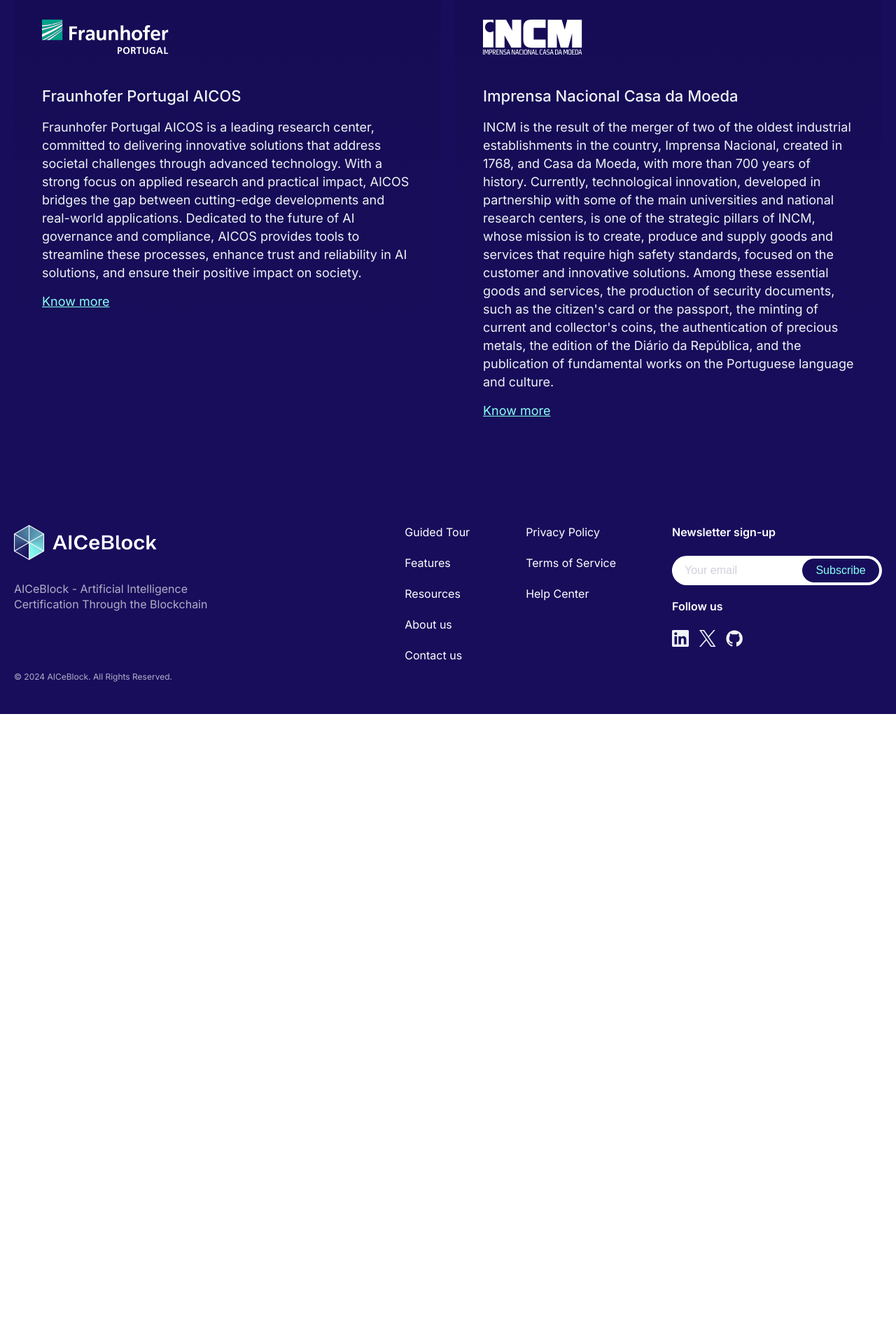
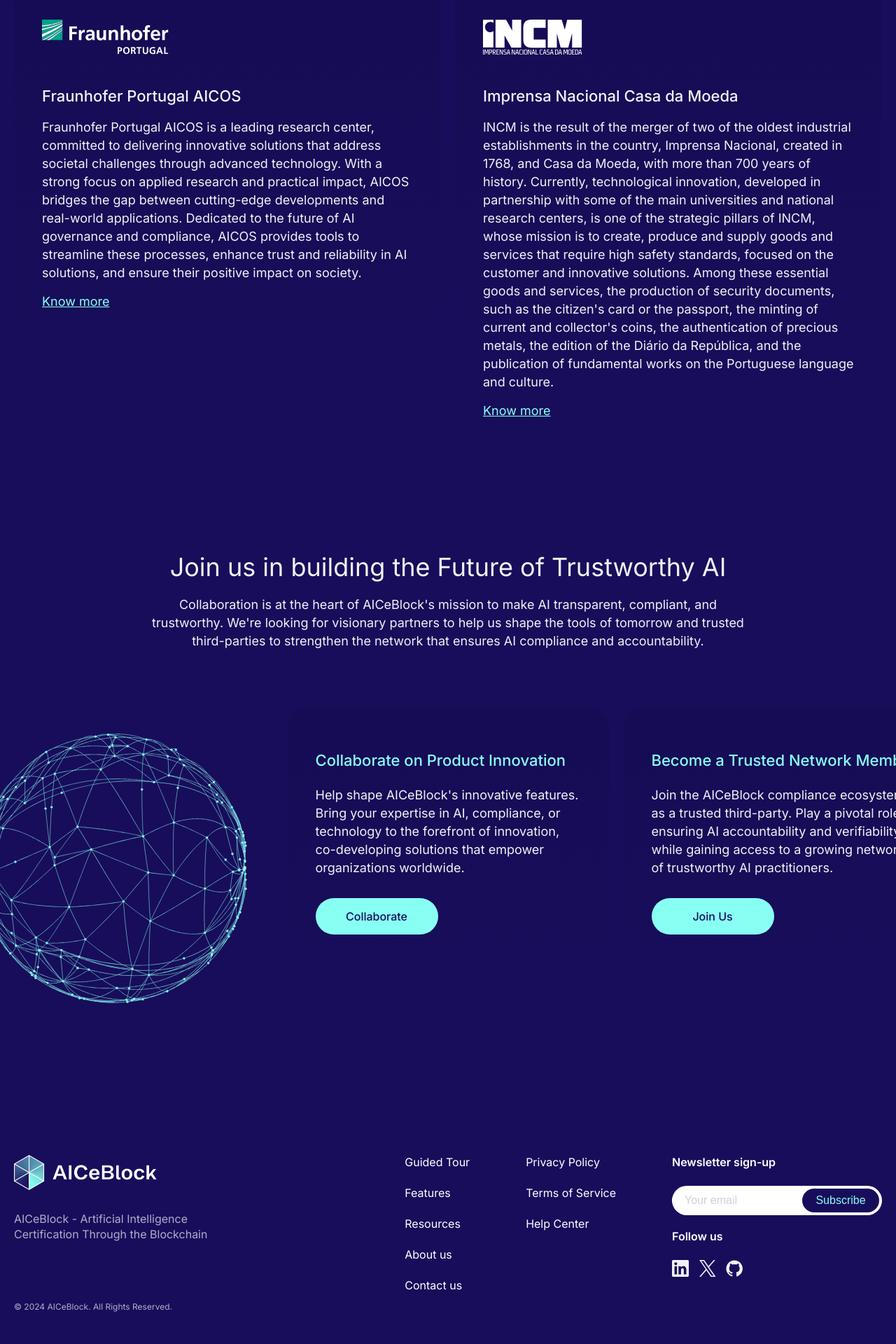
Before and after one commit to fraunhoferportugal/aiceblock-website, a Jekyll site: the page built from about-us.md, in a window 1280 px wide. Shown: the part 1130-3050 px from the top of the page at 70% size. Built offline with Jekyll 4.4.1, drawn with Linux system fonts in a browser that asks for light colours; before the commit the page ends 2150 px from its top, so only the background shows below that.

Commit message:
feat: add network section

```diff
--- /dev/null
+++ b/_data/network_section.yaml
@@ -0,0 +1,23 @@
+title: "Join us in building the Future of Trustworthy AI"
+subtitle: >
+  Collaboration is at the heart of AICeBlock's mission to make AI transparent, compliant, and trustworthy.
+  We're looking for visionary partners to help us shape the tools of tomorrow and trusted third-parties to strengthen the network that ensures AI compliance and accountability.
+
+image:
+  src: "/assets/images/about-us/global-network.svg"
+  alt: "Global Network Image"
+
+columns:
+  - title: "Collaborate on Product Innovation"
+    description: >
+      Help shape AICeBlock's innovative features. Bring your expertise in AI, compliance, or technology to the forefront of innovation, co-developing solutions that empower organizations worldwide.
+    button:
+      text: "Collaborate"
+      url: "/"
+
+  - title: "Become a Trusted Network Member"
+    description: >
+      Join the AICeBlock compliance ecosystem as a trusted third-party. Play a pivotal role in ensuring AI accountability and verifiability while gaining access to a growing network of trustworthy AI practitioners.
+    button:
+      text: "Join Us"
+      url: "/"
--- /dev/null
+++ b/_includes/network_section.html
@@ -0,0 +1,18 @@
+<div class="network-section">
+    <div class="network-content-wrapper">
+        <div class="network-text-content">
+            <h2>{{ site.data.network_section.title }}</h2>
+            <p>{{ site.data.network_section.subtitle }}</p>
+        </div>
+        <div class="network-container">
+            <img src="{{ site.data.network_section.image.src }}" alt="{{ site.data.network_section.image.alt }}" />
+            {% for column in site.data.network_section.columns %}
+            <div class="network-column">
+                <h3>{{ column.title }}</h3>
+                <p>{{ column.description }}</p>
+                <a href="{{ column.button.url }}">{{ column.button.text }}</a>
+            </div>
+            {% endfor %}
+        </div>
+    </div>
+</div>
--- a/about-us.md
+++ b/about-us.md
@@ -4,3 +4,4 @@
 
 {% include about_section.html %}
 {% include partnerships_section.html %}
+{% include network_section.html %}
--- a/assets/css/main.css
+++ b/assets/css/main.css
@@ -1237,3 +1237,105 @@
     line-height: 26px;
     color: #88FFF3;
 }
+
+/*============================ NETWORK SECTION ============================*/
+
+.network-section {
+    display: flex;
+    justify-content: center;
+    align-items: center;
+    background-color: #180D5B;
+    color: #EFF2F5;
+    height: 100vh;
+    padding: 0 20px;
+}
+
+.network-content-wrapper {
+    display: flex;
+    flex-direction: column;
+    justify-content: space-between;
+    align-items: center;
+    max-width: 1440px;
+    width: 70%;
+    gap: 80px;
+}
+
+.network-text-content {
+    font-family: 'Inter';
+    font-style: normal;
+    text-align: center;
+}
+
+.network-text-content h2 {
+    font-weight: 400;
+    font-size: 36px;
+    line-height: 42px;
+    margin: 20px 0;
+}
+
+.network-text-content p {
+    font-weight: 400;
+    font-size: 18px;
+    line-height: 26px;
+    margin: 0 auto;
+    width: 100%;
+}
+
+.network-container {
+    display: flex;
+    gap: 20px;
+    justify-content: center;
+    align-items: stretch;
+    width: 100%;
+}
+
+.network-container img {
+    margin: 38px;
+}
+
+.network-column {
+    background: linear-gradient(to bottom, #160C55, #180D5B);
+    border-radius: 32px;
+    padding: 60px 40px 60px 40px;
+    text-align: left;
+    min-width: 460px;
+    display: flex;
+    flex-direction: column;
+    align-items: start;
+    gap: 20px;
+    font-family: 'Inter';
+    font-style: normal;
+}
+
+.network-column h3,
+.network-column p,
+.network-column a {
+    margin: 0;
+}
+
+.network-column h3 {
+    font-weight: 500;
+    font-size: 22px;
+    line-height: 34px;
+    color: #88FFF3;
+}
+
+.network-column p {
+    font-weight: 400;
+    font-size: 18px;
+    line-height: 26px;
+}
+
+.network-column a {
+    font-weight: 500;
+    font-size: 16px;
+    line-height: 32px;
+    background-color: #88FFF3;
+    padding: 10px 0;
+    border-radius: 40px;
+    min-width: 175px;
+    text-align: center;
+    text-decoration: none;
+    color: #180D5B;
+    margin: 10px 0 0 0;
+}
```
Also changed, not shown: assets/images/about-us/global-network.svg (added).
